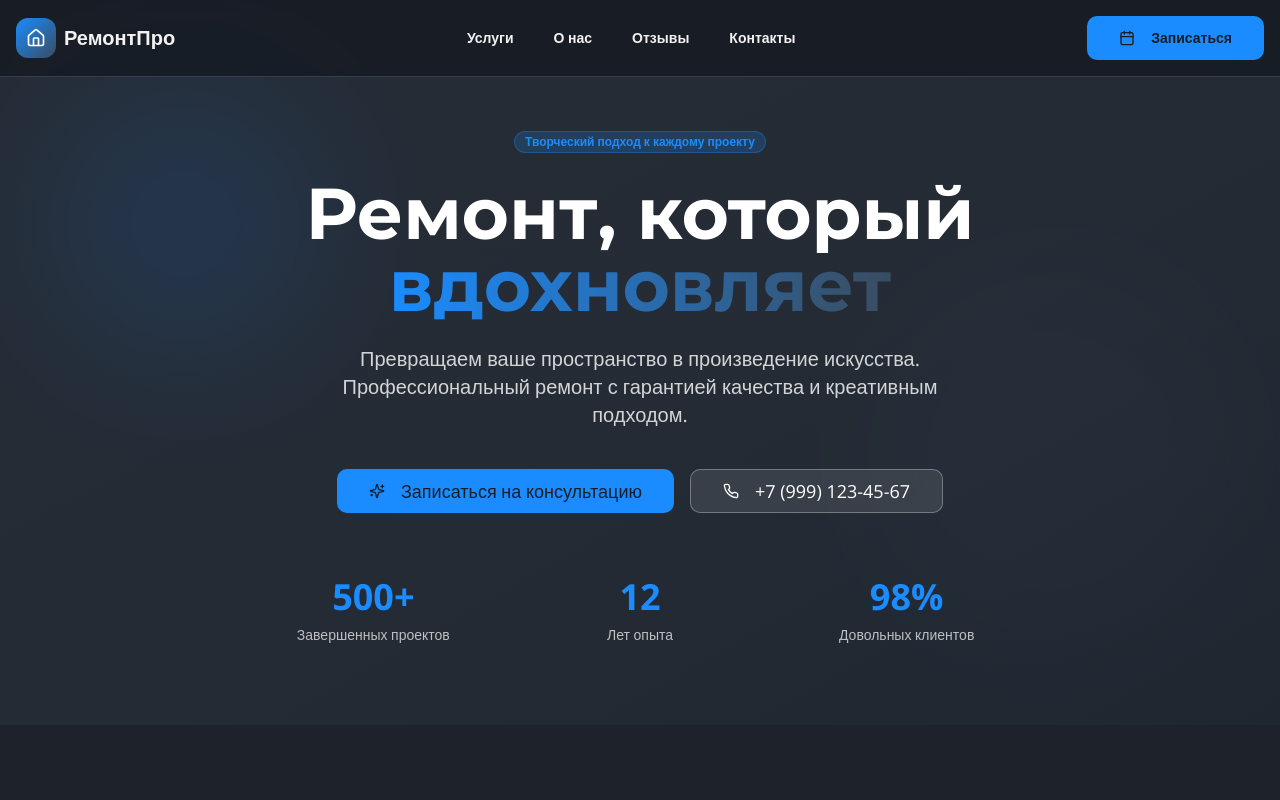
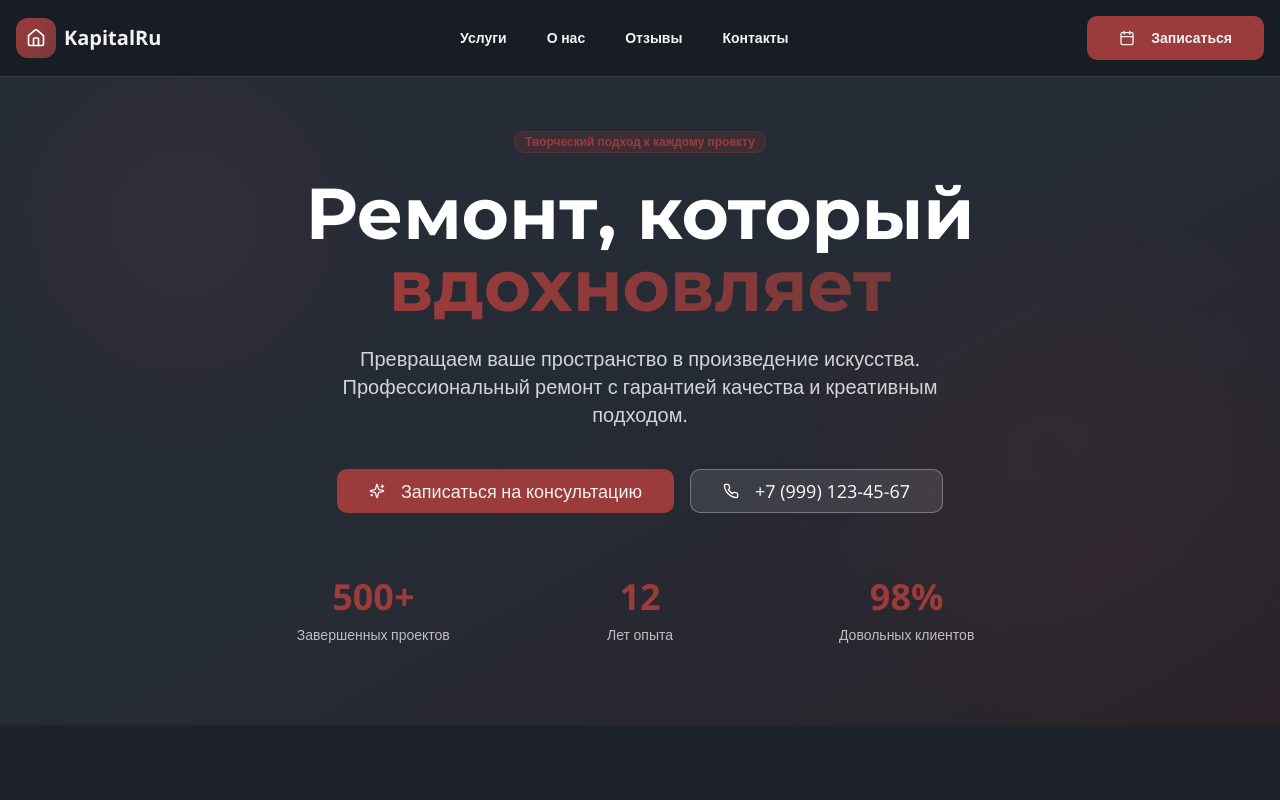
Before and after one commit to pr-poehali-dev/home-repair-portal, a React (Vite) app: page / in a window 1280 px wide. Shown: the top 800 px of the page. Built offline with nearby package versions, Linux system fonts and the light colour scheme.

Commit message:
Изменение цвета на бордовый и брендирование KapitalRu

```diff
--- a/src/index.css
+++ b/src/index.css
@@ -15,10 +15,10 @@
     --popover: 216 18% 16%;
     --popover-foreground: 0 0% 95%;
 
-    --primary: 210 100% 55%;
-    --primary-foreground: 216 20% 12%;
+    --primary: 0 45% 42%;
+    --primary-foreground: 0 0% 95%;
 
-    --secondary: 210 25% 30%;
+    --secondary: 0 35% 35%;
     --secondary-foreground: 0 0% 95%;
 
     --muted: 216 15% 20%;
@@ -32,7 +32,7 @@
 
     --border: 216 15% 25%;
     --input: 216 18% 20%;
-    --ring: 210 100% 55%;
+    --ring: 0 45% 42%;
 
     --radius: 0.75rem;
 
--- a/src/pages/Index.tsx
+++ b/src/pages/Index.tsx
@@ -119,7 +119,7 @@ export default function Index() {
               <div className="w-10 h-10 bg-gradient-to-br from-primary to-secondary rounded-lg flex items-center justify-center">
                 <Icon name="Home" className="text-white" size={20} />
               </div>
-              <span className="text-xl font-bold text-foreground">РемонтПро</span>
+              <span className="text-xl font-bold text-foreground">KapitalRu</span>
             </div>
             <div className="flex items-center gap-2">
               <a href="#services" className="px-4 py-2 text-sm font-semibold hover:bg-muted rounded-lg transition-colors">Услуги</a>
@@ -447,8 +447,8 @@ export default function Index() {
                   </div>
                   <div>
                     <h4 className="font-semibold text-lg mb-1">Email</h4>
-                    <p className="text-muted-foreground">info@remontpro.ru</p>
-                    <p className="text-muted-foreground">zakaz@remontpro.ru</p>
+                    <p className="text-muted-foreground">info@kapitalru.ru</p>
+                    <p className="text-muted-foreground">zakaz@kapitalru.ru</p>
                   </div>
                 </div>
               </Card>
@@ -477,7 +477,7 @@ export default function Index() {
                 <div className="w-10 h-10 bg-gradient-to-br from-primary to-secondary rounded-lg flex items-center justify-center">
                   <Icon name="Home" className="text-white" size={20} />
                 </div>
-                <span className="text-xl font-bold">РемонтПро</span>
+                <span className="text-xl font-bold">KapitalRu</span>
               </div>
               <p className="text-white/70 text-sm">
                 Профессиональный ремонт с творческим подходом. Превращаем ваши идеи в реальность.
@@ -505,13 +505,13 @@ export default function Index() {
               <h4 className="font-semibold mb-4">Контакты</h4>
               <ul className="space-y-2 text-sm text-white/70">
                 <li>+7 (999) 123-45-67</li>
-                <li>info@remontpro.ru</li>
+                <li>info@kapitalru.ru</li>
                 <li>г. Москва, ул. Строителей, 15</li>
               </ul>
             </div>
           </div>
           <div className="border-t border-white/10 mt-8 pt-8 text-center text-sm text-white/50">
-            © 2024 РемонтПро. Все права защищены.
+            © 2024 KapitalRu. Все права защищены.
           </div>
         </div>
       </footer>
```
